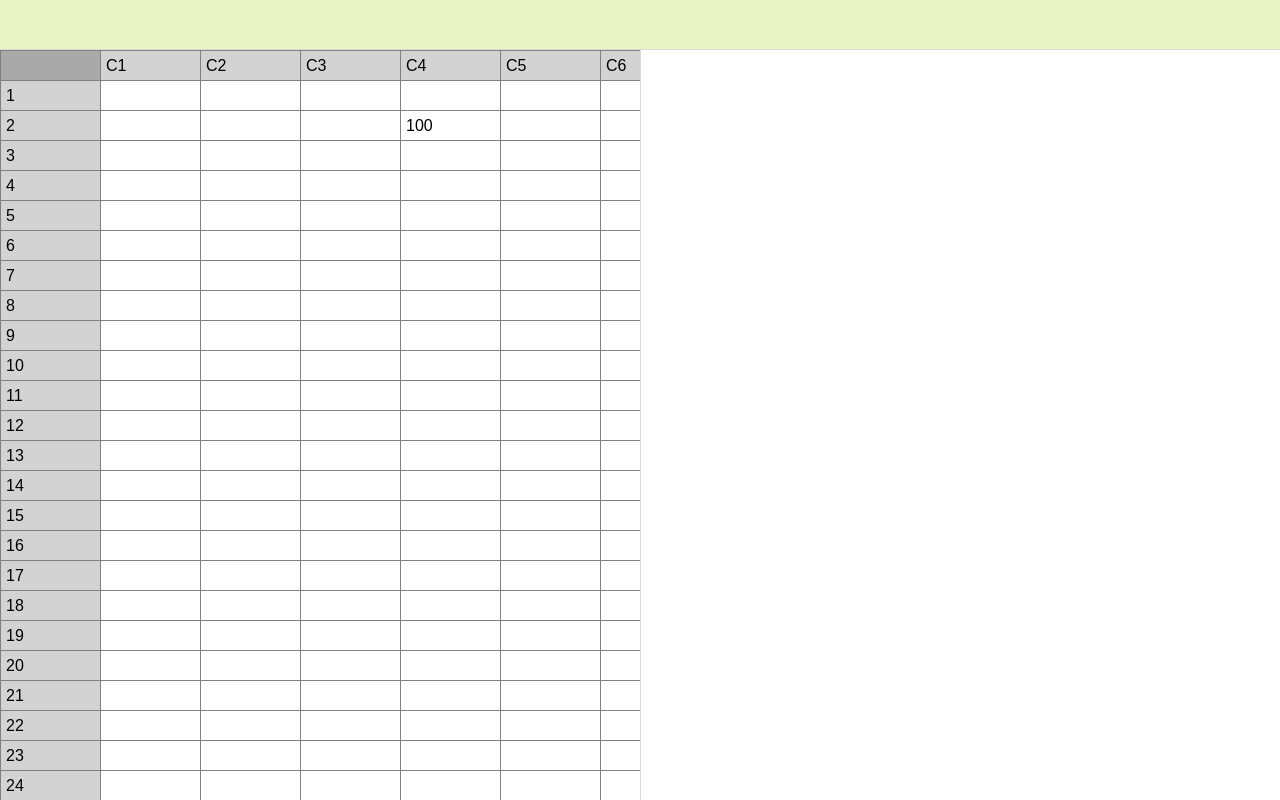
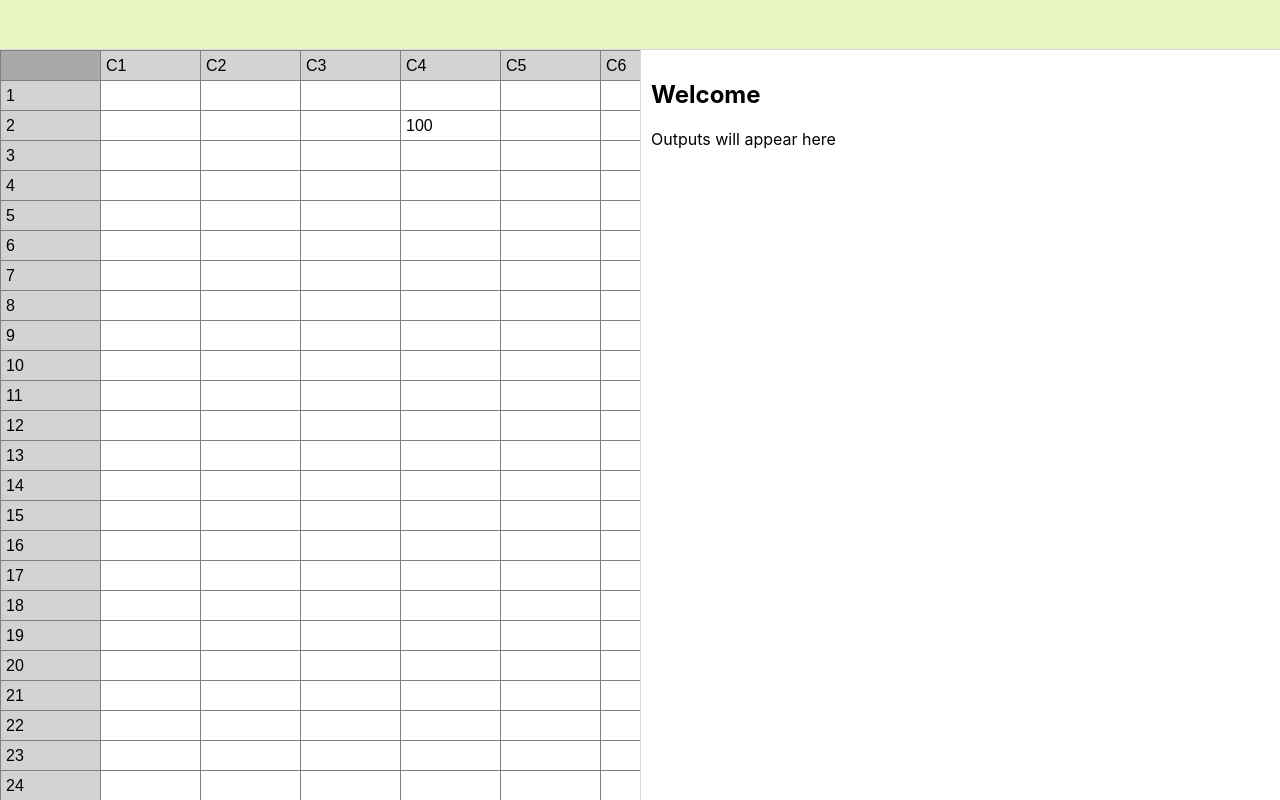
Before and after one commit to hadrianhughes/data-analysis-tool, a React (Create React App) app: page / in a window 1280 px wide. Built offline with nearby package versions, Linux system fonts and the light colour scheme.

Commit message:
Add initial welcome output and component to render it

```diff
--- a/src/components/Layout/Layout.tsx
+++ b/src/components/Layout/Layout.tsx
@@ -1,7 +1,7 @@
 import React from 'react'
 import { DataGridContainer as DataGrid } from '../DataGrid'
 import Toolbar from '../Toolbar'
-import OutputBoard from '../OutputBoard'
+import OutputBoard from '../OutputBoard/container'
 import { Main } from './styles'
 
 const Layout: React.FunctionComponent = () => (
--- /dev/null
+++ b/src/components/OutputBoard/InfoOutput.tsx
@@ -0,0 +1,18 @@
+import React from 'react'
+
+interface InfoOutputProps {
+  heading: string
+  body: string
+}
+
+const InfoOutput: React.FunctionComponent<InfoOutputProps> = ({
+  heading,
+  body
+}) => (
+  <article>
+    <h2>{heading}</h2>
+    <p>{body}</p>
+  </article>
+)
+
+export default InfoOutput
--- a/src/components/OutputBoard/OutputBoard.tsx
+++ b/src/components/OutputBoard/OutputBoard.tsx
@@ -1,8 +1,21 @@
 import React from 'react'
 import { Container } from './styles'
+import { InfoOutput as InfoOutputType } from '../../reducer/types'
+import InfoOutput from './InfoOutput'
 
-const OutputBoard: React.FunctionComponent = () => (
-  <Container />
+interface OutputBoardProps {
+  outputs: InfoOutputType[]
+}
+
+const OutputBoard: React.FunctionComponent<OutputBoardProps> = ({ outputs }) => (
+  <Container>
+    {outputs.map(o => (
+      <InfoOutput
+        heading={o.heading}
+        body={o.body}
+      />
+    ))}
+  </Container>
 )
 
 export default OutputBoard
--- /dev/null
+++ b/src/components/OutputBoard/container.tsx
@@ -0,0 +1,14 @@
+import React from 'react'
+import { useSelector } from 'react-redux'
+import { get } from '../../lib/get'
+import OutputBoard from './OutputBoard'
+
+const OutputBoardContainer = () => {
+  const outputs = useSelector(get('outputs')) || []
+
+  return (
+    <OutputBoard outputs={outputs} />
+  )
+}
+
+export default OutputBoardContainer
--- a/src/reducer/index.ts
+++ b/src/reducer/index.ts
@@ -11,7 +11,14 @@ const initialState: AppState = {
     }
   },
   selectedCell: null,
-  editing: false
+  editing: false,
+  outputs: [
+    {
+      type: 'INFO',
+      heading: 'Welcome',
+      body: 'Outputs will appear here'
+    }
+  ]
 }
 
 export default function reducer(state: AppState = initialState, action: ActionType) {
```
Also changed, not shown: src/reducer/types.ts (+7 -0 lines).
